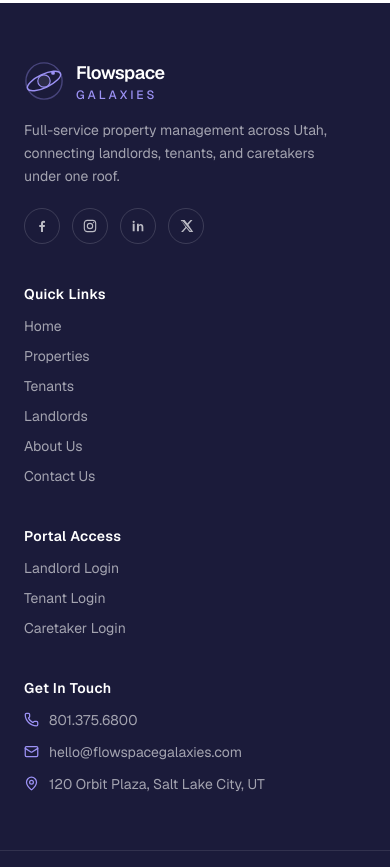
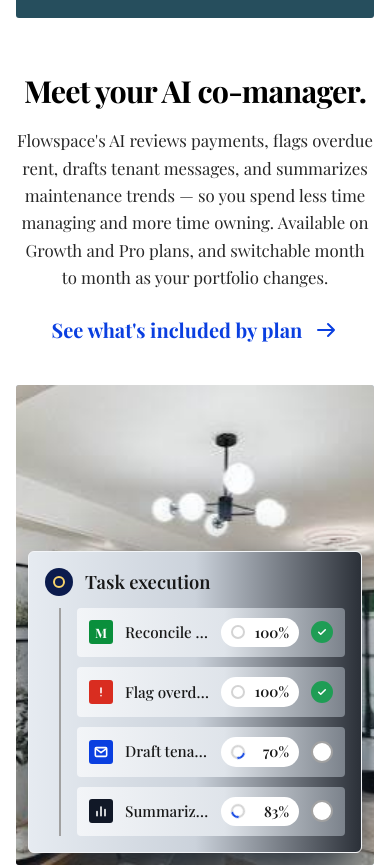
Before and after one commit to Code-Assassin-Fred/Flowspace-Website, a Next.js app: page / in a window 390 px wide. Shown: the part 6340-7207 px from the top of the page. Built offline with nearby package versions, Linux system fonts and the light colour scheme.

Commit message:
AI co-manager section

```diff
--- a/components/Home/Aicta.tsx
+++ b/components/Home/Aicta.tsx
@@ -1,3 +1,7 @@
+"use client";
+
+import { useEffect, useState } from "react";
+import Image from "next/image";
 import Link from "next/link";
 import { Playfair_Display } from "next/font/google";
 
@@ -10,10 +14,190 @@ const playfair = Playfair_Display({
 /**
  * AI CTA
  * Save as components/sections/AICta.tsx and render <AICta /> on the home page.
+ * One white section: the teal listing card on top, the "AI co-manager" block below it.
+ * Swap IMAGE_SRC for the photo you want behind the task panel.
  */
 
 const NAVY = "#264e5d";
 const BLUE = "#0a3fe0";
+const IMAGE_SRC = "/Hero%20Assets/Property.jpg";
+
+/* ---------- live tasks ---------- */
+
+type Task = {
+    label: string;
+    unit: string;
+    total: number;
+    start: number; // tick the task begins
+    speed: number; // % per tick
+    icon: React.ReactNode;
+};
+
+const svgProps = {
+    viewBox: "0 0 24 24",
+    fill: "none",
+    stroke: "#fff",
+    strokeWidth: 2.4,
+    strokeLinecap: "round" as const,
+    strokeLinejoin: "round" as const,
+    className: "h-4 w-4",
+};
+
+const TASKS: Task[] = [
+    {
+        label: "Reconcile M-Pesa rent payments",
+        unit: "payments",
+        total: 47,
+        start: 0,
+        speed: 1.6,
+        icon: (
+            <span className="flex h-6 w-6 items-center justify-center rounded-[3px] bg-[#0a8f3c] text-[13px] font-bold text-white">
+                M
+            </span>
+        ),
+    },
+    {
+        label: "Flag overdue rent",
+        unit: "units",
+        total: 5,
+        start: 6,
+        speed: 2.2,
+        icon: (
+            <span className="flex h-6 w-6 items-center justify-center rounded-[3px] bg-[#d92d20]">
+                <svg {...svgProps}>
+                    <path d="M12 6v7m0 4.5v.01" />
+                </svg>
+            </span>
+        ),
+    },
+    {
+        label: "Draft tenant reminders",
+        unit: "messages",
+        total: 5,
+        start: 14,
+        speed: 1.3,
+        icon: (
+            <span className="flex h-6 w-6 items-center justify-center rounded-[3px]" style={{ background: BLUE }}>
+                <svg {...svgProps}>
+                    <rect x="3.5" y="5.5" width="17" height="13" rx="1.5" />
+                    <path d="m4 7 8 6 8-6" />
+                </svg>
+            </span>
+        ),
+    },
+    {
+        label: "Summarize maintenance trends",
+        unit: "requests",
+        total: 12,
+        start: 22,
+        speed: 1.8,
+        icon: (
+            <span className="flex h-6 w-6 items-center justify-center rounded-[3px] bg-[#111827]">
+                <svg {...svgProps}>
+                    <path d="M6 19v-6m6 6V6m6 13v-9" />
+                </svg>
+            </span>
+        ),
+    },
+];
+
+const HOLD_TICKS = 32; // pause on "all done" before the loop restarts
+const TICK_MS = 100;
+const LAST_TICK = Math.max(...TASKS.map((t) => t.start + 100 / t.speed)) + HOLD_TICKS;
+
+function progressAt(task: Task, tick: number) {
+    return Math.min(100, Math.max(0, Math.round((tick - task.start) * task.speed)));
+}
+
+function Row({ task, tick }: { task: Task; tick: number }) {
+    const pct = progressAt(task, tick);
+    const done = pct >= 100;
+    const running = pct > 0 && !done;
+    const count = Math.round((task.total * pct) / 100);
+
+    return (
+        <li
+            className="flex items-center gap-3 rounded-[4px] px-3 py-2.5 sm:px-4 sm:py-3"
+            style={{ background: "linear-gradient(90deg,#f3f5f8 0%,#dfe4ea 55%,#7b828b 100%)" }}
+        >
+            {task.icon}
+            <span className="min-w-0 flex-1 truncate text-[0.95rem] font-medium text-neutral-900 sm:text-[1.05rem]">
+                {task.label}
+                <span className="ml-2 hidden text-[0.85rem] font-normal text-neutral-600 md:inline">
+                    {count}/{task.total} {task.unit}
+                </span>
+            </span>
+
+            <span className="flex w-[78px] shrink-0 items-center gap-1.5 rounded-full bg-white px-2.5 py-1 text-[0.9rem] font-semibold text-neutral-900 sm:w-[86px]">
+                <span
+                    aria-hidden="true"
+                    className={`h-3.5 w-3.5 shrink-0 rounded-full border-2 ${
+                        running ? "animate-spin border-neutral-300 border-t-[#0a3fe0]" : "border-neutral-300"
+                    }`}
+                />
+                <span className="ml-auto tabular-nums">{pct}%</span>
+            </span>
+
+            <span
+                aria-label={done ? "Done" : "In progress"}
+                className={`flex h-[22px] w-[22px] shrink-0 items-center justify-center rounded-full border-2 ${
+                    done ? "border-[#1f9d55] bg-[#1f9d55]" : "border-neutral-400 bg-white"
+                }`}
+            >
+                {done && (
+                    <svg viewBox="0 0 20 20" className="h-3 w-3" aria-hidden="true">
+                        <path
+                            d="m4.5 10.5 3.4 3.3 7.6-7.6"
+                            fill="none"
+                            stroke="#fff"
+                            strokeWidth={2.6}
+                            strokeLinecap="round"
+                            strokeLinejoin="round"
+                        />
+                    </svg>
+                )}
+            </span>
+        </li>
+    );
+}
+
+function TaskPanel() {
+    const [tick, setTick] = useState(0);
+
+    useEffect(() => {
+        if (window.matchMedia("(prefers-reduced-motion: reduce)").matches) {
+            setTick(LAST_TICK);
+            return;
+        }
+        const id = setInterval(() => setTick((t) => (t >= LAST_TICK ? 0 : t + 1)), TICK_MS);
+        return () => clearInterval(id);
+    }, []);
+
+    return (
+        <div
+            className="w-full rounded-[6px] border border-[#f3f5f8] p-4 shadow-[0_24px_60px_#1c2733] sm:p-5"
+            style={{ background: "linear-gradient(90deg,#e6ebf1 0%,#cbd2db 50%,#2b3038 100%)" }}
+        >
+            <div className="flex items-center gap-3">
+                <span
+                    aria-hidden="true"
+                    className="flex h-7 w-7 items-center justify-center rounded-full bg-[#0b1b4d]"
+                >
+                    <span className="h-3 w-3 rounded-full border-2 border-[#f7d36b]" />
+                </span>
+                <p className="text-[1.15rem] font-semibold text-neutral-900 sm:text-[1.3rem]">Task execution</p>
+            </div>
+
+            <ul className="ml-3.5 mt-3 space-y-2.5 border-l-2 border-neutral-400 pl-4 sm:ml-[13px] sm:pl-5">
+                {TASKS.map((t) => (
+                    <Row key={t.label} task={t} tick={tick} />
+                ))}
+            </ul>
+        </div>
+    );
+}
+
+/* ---------- section ---------- */
 
 export default function AICta() {
     return (
@@ -26,21 +210,58 @@ export default function AICta() {
             >
                 <div className="max-w-[860px]">
                     <h2 className="text-[clamp(1.9rem,3.6vw,3.25rem)] font-bold leading-[1.1] tracking-tight text-white">
-                        Property management you can feel confident about
+                        Not ready to move your whole operation over? List anyway.
                     </h2>
                     <p className="mt-5 text-[clamp(1.05rem,1.5vw,1.3rem)] leading-relaxed text-white">
-                        Track rent, log maintenance, message tenants, and run your properties — do it all in one
-                        place, with your Flowspace AI agent.
+                        You don&apos;t need a Flowspace subscription to put your vacant unit in front of renters. List it free on the Flowspace Marketplace — upgrade to full property management whenever you&apos;re ready.
                     </p>
                 </div>
 
                 <Link
-                    href="/landlords"
+                    href="/landlords/list"
                     className="flex w-full shrink-0 items-center justify-center rounded-[3px] border-2 bg-white px-8 py-5 text-[1.35rem] font-bold hover:bg-[#eaf1ff] sm:w-auto lg:w-[360px] lg:py-6"
                     style={{ color: BLUE, borderColor: BLUE }}
                 >
-                    Get started today
+                    List a Property
+                    <span aria-hidden="true" className="ml-3">→</span>
                 </Link>
+            </div>
+
+            <div className="mx-auto mt-14 max-w-[1500px] lg:mt-20">
+                <div className="mx-auto max-w-3xl text-center">
+                    <h2 className="text-[clamp(1.9rem,3.6vw,3.25rem)] font-bold leading-[1.1] tracking-tight text-black">
+                        Meet your AI co-manager.
+                    </h2>
+                    <p className="mt-5 text-[clamp(1.05rem,1.5vw,1.3rem)] leading-relaxed text-neutral-800">
+                        Flowspace&apos;s AI reviews payments, flags overdue rent, drafts tenant messages, and summarizes
+                        maintenance trends — so you spend less time managing and more time owning. Available on Growth
+                        and Pro plans, and switchable month to month as your portfolio changes.
+                    </p>
+                    <Link
+                        href="/pricing"
+                        className="mt-6 inline-flex items-center gap-3 text-[1.25rem] font-bold hover:underline"
+                        style={{ color: BLUE }}
+                    >
+                        See what&apos;s included by plan
+                        <svg viewBox="0 0 24 24" fill="none" stroke="currentColor" strokeWidth={2} className="h-6 w-6" aria-hidden="true">
+                            <path strokeLinecap="round" strokeLinejoin="round" d="M4 12h16m-6-6 6 6-6 6" />
+                        </svg>
+                    </Link>
+                </div>
+
+                {/* Image + live task panel */}
+                <div className="relative mt-10 min-h-[480px] overflow-hidden rounded-[3px] bg-[#b9cbe3] sm:min-h-[560px] lg:mt-14 lg:aspect-[1600/824] lg:min-h-0">
+                    <Image
+                        src={IMAGE_SRC}
+                        alt="A property owner outside a listed home"
+                        fill
+                        sizes="(min-width: 1500px) 1500px, 100vw"
+                        className="object-cover"
+                    />
+                    <div className="absolute inset-x-3 bottom-3 sm:inset-x-6 sm:bottom-6 lg:inset-x-auto lg:bottom-[9%] lg:right-[6%] lg:w-[50%]">
+                        <TaskPanel />
+                    </div>
+                </div>
             </div>
         </section>
     );
```
